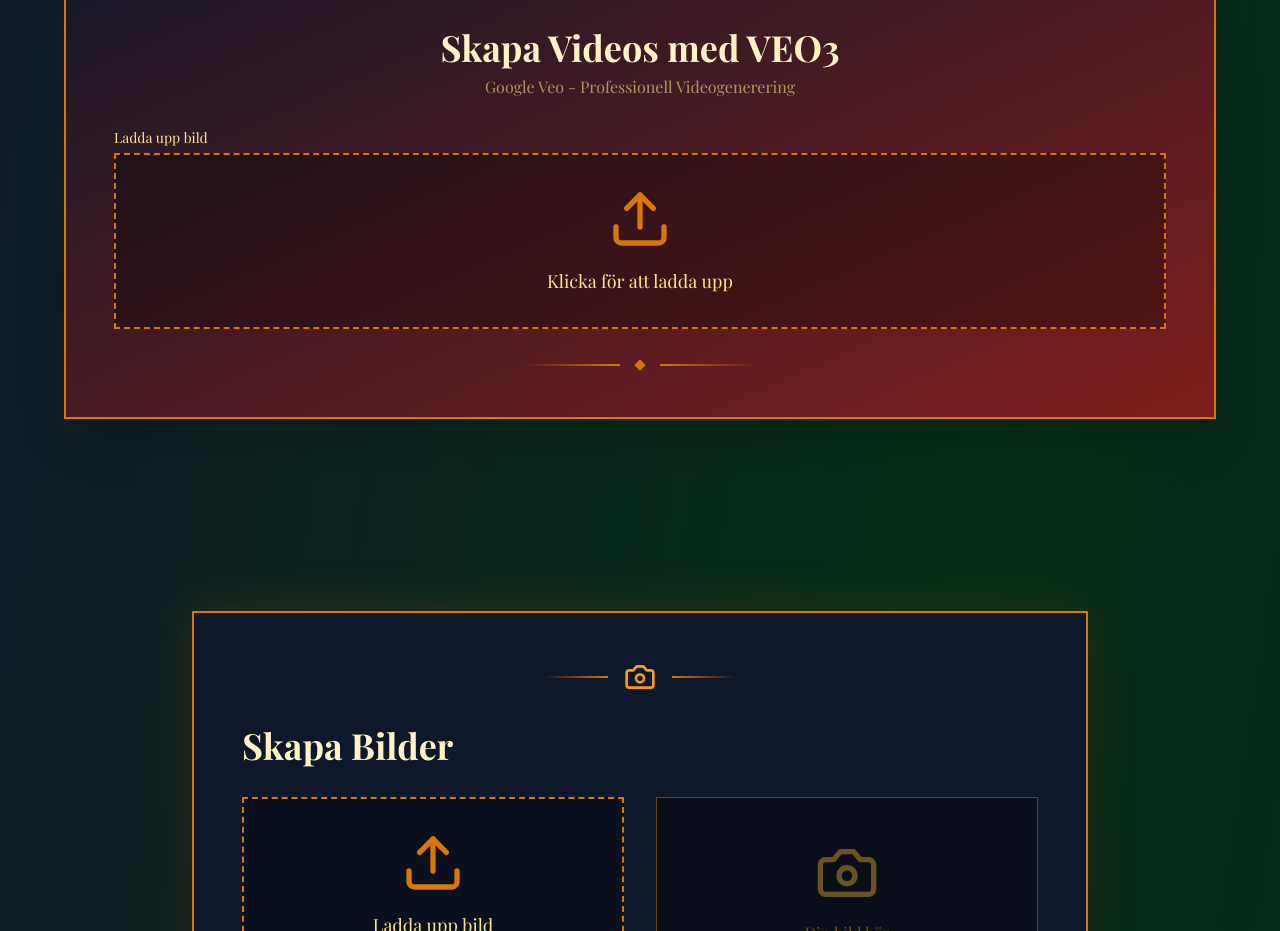
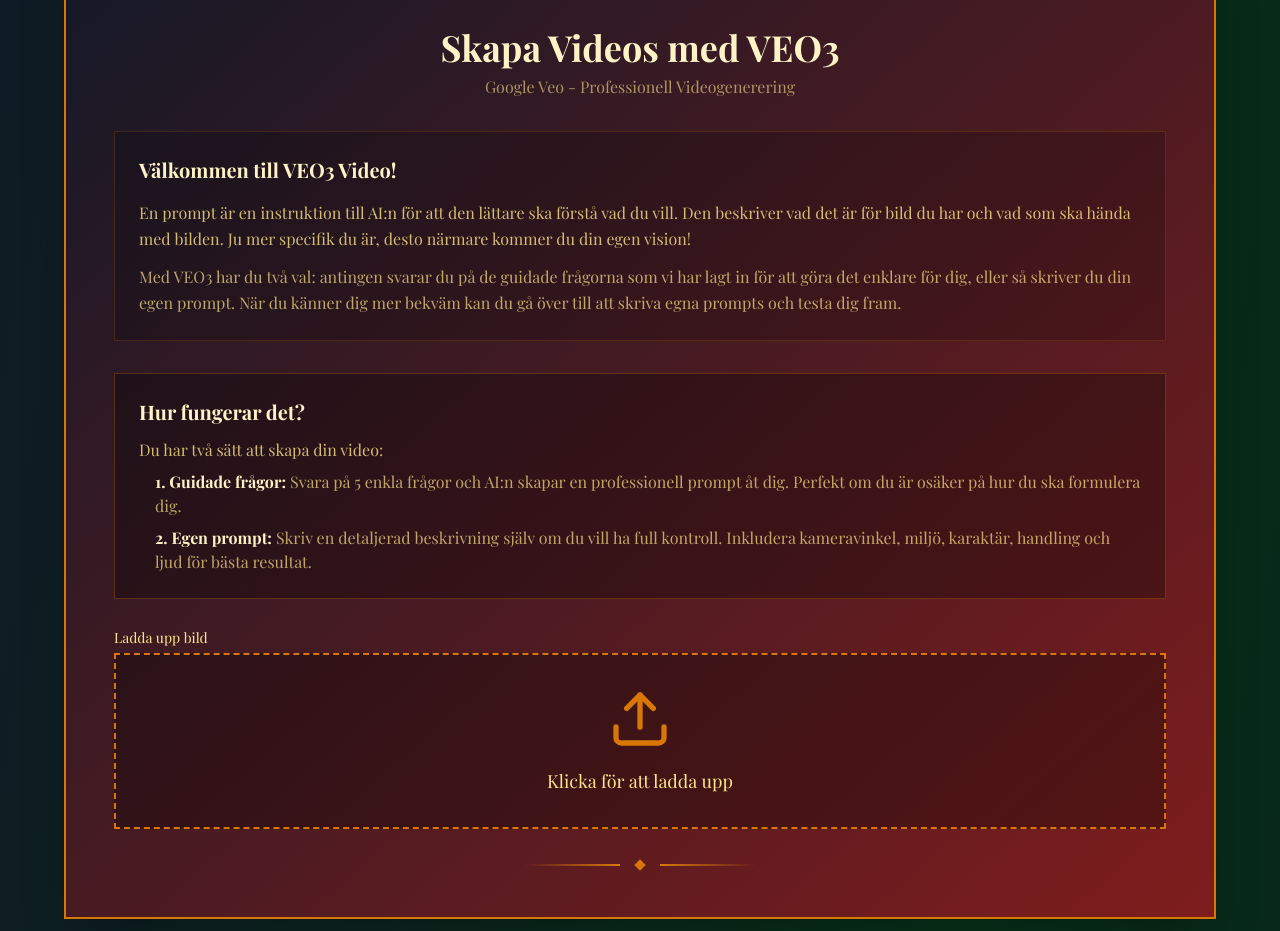
Before and after one commit to phvd4gxd85-tech/time-lens-studio, a React (Vite) app: page / in a window 1280 px wide. Shown: the part 1320-2251 px from the top of the page. Built offline with nearby package versions, Linux system fonts and the light colour scheme; the HTML template or start-up script is replaced by a standard one.

Commit message:
Implement VEO3 prompt instructions

```diff
--- a/src/components/VEO3VideoGenerator.tsx
+++ b/src/components/VEO3VideoGenerator.tsx
@@ -295,6 +295,53 @@ export const VEO3VideoGenerator = () => {
         {language === 'sv' ? 'Google Veo - Professionell Videogenerering' : 'Google Veo - Professional Video Generation'}
       </p>
 
+      {/* Introduction - What is a prompt */}
+      <div className="mb-8 bg-black/20 p-6 rounded-lg border border-amber-600/20">
+        <h3 className="text-xl font-semibold text-amber-100 mb-4">
+          {language === 'sv' ? 'Välkommen till VEO3 Video!' : 'Welcome to VEO3 Video!'}
+        </h3>
+        <p className="text-amber-200/80 mb-3 leading-relaxed">
+          {language === 'sv'
+            ? 'En prompt är en instruktion till AI:n för att den lättare ska förstå vad du vill. Den beskriver vad det är för bild du har och vad som ska hända med bilden. Ju mer specifik du är, desto närmare kommer du din egen vision!'
+            : 'A prompt is an instruction to the AI to help it better understand what you want. It describes what kind of image you have and what should happen with it. The more specific you are, the closer you get to your own vision!'}
+        </p>
+        <p className="text-amber-200/70 leading-relaxed">
+          {language === 'sv'
+            ? 'Med VEO3 har du två val: antingen svarar du på de guidade frågorna som vi har lagt in för att göra det enklare för dig, eller så skriver du din egen prompt. När du känner dig mer bekväm kan du gå över till att skriva egna prompts och testa dig fram.'
+            : 'With VEO3 you have two choices: either answer the guided questions we\'ve included to make it easier for you, or write your own prompt. When you feel more comfortable, you can move on to writing your own prompts and experiment.'}
+        </p>
+      </div>
+
+      {/* Instructions */}
+      <div className="mb-8 bg-black/30 p-6 rounded-lg border border-amber-600/30">
+        <h3 className="text-xl font-semibold text-amber-100 mb-3">
+          {language === 'sv' ? 'Hur fungerar det?' : 'How does it work?'}
+        </h3>
+        <p className="text-amber-200/80 mb-2">
+          {language === 'sv'
+            ? 'Du har två sätt att skapa din video:'
+            : 'You have two ways to create your video:'}
+        </p>
+        <ul className="text-amber-200/70 space-y-2 ml-4">
+          <li>
+            <strong className="text-amber-100">
+              {language === 'sv' ? '1. Guidade frågor:' : '1. Guided questions:'}
+            </strong>{' '}
+            {language === 'sv'
+              ? 'Svara på 5 enkla frågor och AI:n skapar en professionell prompt åt dig. Perfekt om du är osäker på hur du ska formulera dig.'
+              : 'Answer 5 simple questions and the AI creates a professional prompt for you. Perfect if you\'re unsure how to phrase it.'}
+          </li>
+          <li>
+            <strong className="text-amber-100">
+              {language === 'sv' ? '2. Egen prompt:' : '2. Custom prompt:'}
+            </strong>{' '}
+            {language === 'sv'
+              ? 'Skriv en detaljerad beskrivning själv om du vill ha full kontroll. Inkludera kameravinkel, miljö, karaktär, handling och ljud för bästa resultat.'
+              : 'Write a detailed description yourself if you want full control. Include camera angle, setting, character, action, and sound for best results.'}
+          </li>
+        </ul>
+      </div>
+
       {/* Image upload */}
       <div className="mb-8">
         <Label className="text-amber-200 mb-2 block">
@@ -346,7 +393,9 @@ export const VEO3VideoGenerator = () => {
           <Textarea
             value={customPrompt}
             onChange={(e) => setCustomPrompt(e.target.value)}
-            placeholder={language === 'sv' ? "Beskriv exakt vad du vill att videon ska visa..." : "Describe exactly what you want the video to show..."}
+            placeholder={language === 'sv'
+              ? "Närbild dynamisk tagning från midjan och upp, kamera lätt vinklad för att fånga rörelse, fast position.\nUtomhus, fridfull gräsplan under mulen himmel: mjukt naturligt dagsljus, avlägsna träd suddiga i bakgrunden, nostalgisk 1980-talskänsla med vintage färggradering.\nUng man ungefär 1,70 m lång — ljus hy, blont hår kammat bakåt prydligt, subtilt leende med lätt öppnade läppar, iklädd ljusblå knäppt skjorta över svart polotröja — centrerad i bilden, kroppen naturligt poserad.\nSparkar en klassisk svartvit fotboll framåt med höger fot, mitt i rörelsen när bollen lämnar tån."
+              : "Close-up dynamic shot from waist up, camera slightly angled to capture motion, fixed position.\nExterior, serene grassy field under overcast sky: soft natural daylight, distant trees blurring in the background, nostalgic 1980s vibe with vintage color grading.\nYoung man approximately 1.70 m tall — fair skin, blonde hair slicked back neatly, subtle smile with slight lip part, wearing a light blue button-up shirt over a black turtleneck — centered in frame, body posed naturally.\nKicking a classic black-and-white soccer ball forward with his right foot, mid-motion as the ball leaves his toe."}
             className="bg-black/40 border-amber-600/50 text-amber-100 placeholder-amber-400/40 min-h-[150px]"
           />
         </div>
```
